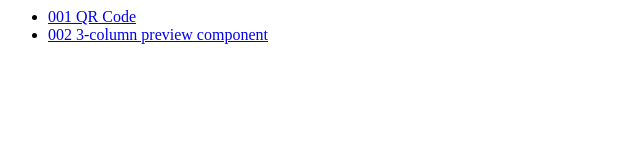
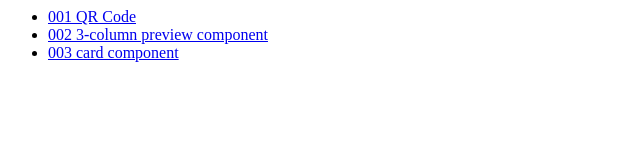
Before and after one commit to Corgi/frontend-mentor, a plain HTML site: page index.html in a window 1280 px wide. Shown: the whole page, without its empty margins (0-640 px from the left). Drawn offline with Linux system fonts and the light colour scheme.

Commit message:
updating index.html

```diff
--- a/index.html
+++ b/index.html
@@ -1,4 +1,5 @@
 <ul>
     <li><a href="001">001 QR Code</a></li>
     <li><a href="002">002 3-column preview component</a></li>
+    <li><a href="003/fm-003-profile-card-compo-dfabfef25365b.webflow.io/">003 card component</a></li>
   </ul>
```
